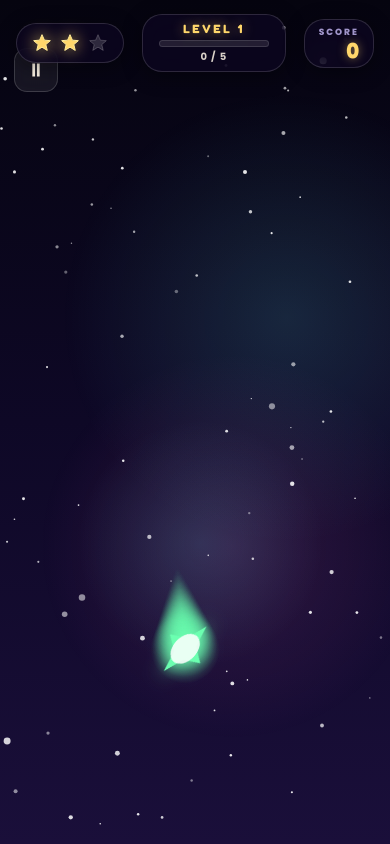
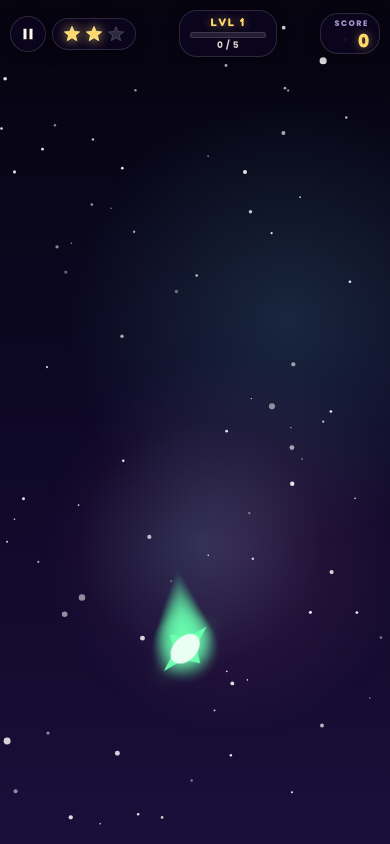
Before and after one commit to shravanbhandari524-lang/shootingstargame, a React (Vite) app: page / in a window 390 px wide. Built offline with nearby package versions, Linux system fonts and the light colour scheme.

Commit message:
fix(ui): eliminate in-game HUD overlap and align pause control for mobile screens

```diff
--- a/src/App.css
+++ b/src/App.css
@@ -2,77 +2,100 @@
    SHOOTING STAR BURST - ANDROID UI / UX ENGINE
    ========================================== */
 
-/* --- HUD Header Bar --- */
+/* --- HUD Header Bar (In-Game Top Bar) --- */
 .hud {
   position: absolute;
   top: 0;
   left: 0;
   right: 0;
-  z-index: 20;
+  z-index: 25;
   display: flex;
   justify-content: space-between;
   align-items: center;
-  padding-top: max(14px, env(safe-area-inset-top));
-  padding-bottom: 8px;
-  padding-left: max(16px, env(safe-area-inset-left));
-  padding-right: max(16px, env(safe-area-inset-right));
+  gap: 6px;
+  padding-top: max(10px, env(safe-area-inset-top));
+  padding-bottom: 6px;
+  padding-left: max(10px, env(safe-area-inset-left));
+  padding-right: max(10px, env(safe-area-inset-right));
   pointer-events: none;
+}
+
+.hud-left {
+  display: flex;
+  align-items: center;
+  gap: 6px;
+  flex-shrink: 0;
 }
 
 /* Glass Pill Containers for HUD */
 .hud-pill {
   display: flex;
   align-items: center;
-  background: rgba(12, 6, 32, 0.75);
+  background: rgba(12, 6, 32, 0.78);
   backdrop-filter: blur(14px);
   -webkit-backdrop-filter: blur(14px);
   border: 1px solid rgba(255, 255, 255, 0.14);
-  box-shadow: 0 4px 20px rgba(0, 0, 0, 0.4);
+  box-shadow: 0 4px 16px rgba(0, 0, 0, 0.4);
   pointer-events: auto;
+  border-radius: 20px;
+}
+
+.pause-btn-pill {
+  width: 36px;
+  height: 36px;
+  justify-content: center;
+  color: var(--cream);
+  cursor: pointer;
+  border-radius: 50%;
+  padding: 0;
+  transition: transform 0.12s ease, background 0.2s ease, border-color 0.2s ease;
+}
+.pause-btn-pill:active {
+  transform: scale(0.92);
+  background: rgba(255, 255, 255, 0.15);
+  border-color: var(--gold);
 }
 
 .lives {
-  gap: 6px;
-  padding: 8px 14px;
-  border-radius: 30px;
+  gap: 4px;
+  padding: 6px 10px;
+  border-radius: 20px;
 }
 .life-star {
-  width: 22px;
-  height: 22px;
+  width: 18px;
+  height: 18px;
   display: flex;
   align-items: center;
   justify-content: center;
   transition: transform 0.2s cubic-bezier(0.34, 1.56, 0.64, 1);
 }
 .life-star.active {
-  filter: drop-shadow(0 0 8px rgba(255, 215, 107, 0.85));
-  animation: star-pop 0.3s ease-out;
-}
-@keyframes star-pop {
-  0% { transform: scale(0.6); }
-  50% { transform: scale(1.25); }
-  100% { transform: scale(1); }
+  filter: drop-shadow(0 0 6px rgba(255, 215, 107, 0.85));
 }
 
 .mid-box {
   flex-direction: column;
-  padding: 6px 16px;
-  border-radius: 20px;
+  padding: 4px 10px;
+  border-radius: 18px;
   text-align: center;
+  min-width: 84px;
+  flex-shrink: 1;
 }
 .level-label {
   font-family: "Fredoka", sans-serif;
   font-weight: 700;
   color: var(--gold);
-  font-size: 12px;
-  letter-spacing: 2.5px;
+  font-size: 11px;
+  letter-spacing: 1.5px;
   text-transform: uppercase;
-  text-shadow: 0 0 12px rgba(255, 215, 107, 0.6);
+  text-shadow: 0 0 10px rgba(255, 215, 107, 0.6);
+  white-space: nowrap;
 }
 .progress-wrap {
-  margin-top: 4px;
-  width: 110px;
-  height: 7px;
+  margin-top: 3px;
+  width: 76px;
+  max-width: 100%;
+  height: 6px;
   border-radius: 10px;
   background: rgba(255, 255, 255, 0.1);
   overflow: hidden;
@@ -83,91 +106,65 @@
   height: 100%;
   width: 0%;
   background: linear-gradient(90deg, var(--gold) 0%, #6bffcf 100%);
-  box-shadow: 0 0 10px rgba(107, 255, 207, 0.6);
+  box-shadow: 0 0 8px rgba(107, 255, 207, 0.6);
   border-radius: 10px;
   transition: width 0.25s cubic-bezier(0.4, 0, 0.2, 1);
 }
 .progress-txt {
-  font-size: 10px;
+  font-size: 9px;
   color: var(--cream);
   opacity: 0.85;
   font-weight: 700;
-  margin-top: 2px;
-  letter-spacing: 1px;
+  margin-top: 1px;
+  letter-spacing: 0.5px;
 }
 
 .score-box {
   flex-direction: column;
   align-items: flex-end;
-  padding: 6px 14px;
-  border-radius: 20px;
+  padding: 4px 10px;
+  border-radius: 18px;
+  min-width: 60px;
+  flex-shrink: 0;
 }
 .score-label {
-  font-size: 9px;
-  letter-spacing: 2px;
+  font-size: 8px;
+  letter-spacing: 1.5px;
   color: var(--dim);
   font-weight: 800;
 }
 .score-val {
   font-family: "Fredoka", sans-serif;
-  font-size: 22px;
+  font-size: 19px;
   font-weight: 700;
   color: var(--gold);
   line-height: 1;
   text-shadow: 0 0 10px rgba(255, 215, 107, 0.5);
 }
 
-/* In-game pause button */
-.pause-btn {
-  position: absolute;
-  top: calc(max(14px, env(safe-area-inset-top)) + 34px);
-  left: 14px;
-  z-index: 6;
-  width: 44px;
-  height: 44px;
-  display: grid;
-  place-items: center;
-  color: var(--cream);
-  background: rgba(255, 255, 255, 0.07);
-  border: 1.5px solid rgba(255, 255, 255, 0.16);
-  border-radius: 13px;
-  cursor: pointer;
-  backdrop-filter: blur(6px);
-  -webkit-backdrop-filter: blur(6px);
-  touch-action: manipulation;
-  transition:
-    transform 0.12s ease,
-    background 0.2s ease,
-    border-color 0.2s ease;
-}
-.pause-btn:active {
-  transform: scale(0.92);
-  background: rgba(255, 255, 255, 0.12);
-  border-color: var(--lav);
-}
-
-/* Pause overlay */
+/* In-game Pause Overlay */
 .pause-overlay {
-  background: rgba(5, 4, 15, 0.72);
-  backdrop-filter: blur(10px);
-  -webkit-backdrop-filter: blur(10px);
+  background: rgba(5, 4, 15, 0.75);
+  backdrop-filter: blur(12px);
+  -webkit-backdrop-filter: blur(12px);
+  z-index: 60;
 }
 .pause-title {
-  font-size: clamp(32px, 10vw, 54px);
+  font-size: clamp(32px, 9vw, 48px);
 }
 .pause-count {
   font-family: "Fredoka", sans-serif;
   font-weight: 700;
-  font-size: clamp(48px, 20vw, 96px);
+  font-size: clamp(48px, 18vw, 84px);
   line-height: 1;
   color: var(--gold);
-  text-shadow: 0 0 60px rgba(255, 215, 107, 0.55);
-  animation: count-pop 0.7s cubic-bezier(0.22, 1, 0.36, 1) both;
+  text-shadow: 0 0 50px rgba(255, 215, 107, 0.6);
+  animation: count-pop 0.65s cubic-bezier(0.22, 1, 0.36, 1) both;
 }
 @keyframes count-pop {
   0% {
     opacity: 0;
-    transform: scale(1.7);
+    transform: scale(1.6);
   }
   35% {
     opacity: 1;
@@ -186,7 +183,7 @@
   transform: translate(-50%, -50%) scale(0.4) rotate(-3deg);
   font-family: "Fredoka", sans-serif;
   font-weight: 700;
-  font-size: clamp(32px, 10vw, 54px);
+  font-size: clamp(28px, 9vw, 48px);
   opacity: 0;
   pointer-events: none;
   z-index: 30;
--- a/src/App.jsx
+++ b/src/App.jsx
@@ -223,21 +223,7 @@ function App() {
         onLevelComplete={handleLevelComplete}
         onGameOver={handleGameOver}
       />
-      <Hud visible={screen === "playing"} {...hud} />
-      {screen === "playing" && !paused && (
-        <button
-          className="pause-btn"
-          onClick={handlePause}
-          aria-label="Pause game"
-        >
-          <svg viewBox="0 0 24 24" width="22" height="22" aria-hidden="true">
-            <path
-              fill="currentColor"
-              d="M8 5h3v14H8zM13 5h3v14h-3z"
-            />
-          </svg>
-        </button>
-      )}
+      <Hud visible={screen === "playing"} onPause={handlePause} {...hud} />
       {paused && (
         <PauseOverlay
           onResume={handleResume}
--- a/src/components/Hud.jsx
+++ b/src/components/Hud.jsx
@@ -3,7 +3,7 @@ import { LIVES_MAX } from "../game/config.js";
 function LifeStar({ filled }) {
   return (
     <div className={`life-star ${filled ? "active" : ""}`}>
-      <svg viewBox="0 0 24 24" width="20" height="20">
+      <svg viewBox="0 0 24 24" width="18" height="18">
         <path
           d="M12 2l2.9 6.6 7.1.6-5.4 4.7 1.7 7-6.3-3.9-6.3 3.9 1.7-7L2 9.2l7.1-.6z"
           fill={filled ? "#ffd76b" : "rgba(255,255,255,0.15)"}
@@ -15,17 +15,38 @@ function LifeStar({ filled }) {
   );
 }
 
-export default function Hud({ visible, level, score, lives, levelHits, levelTarget }) {
+export default function Hud({
+  visible,
+  level,
+  score,
+  lives,
+  levelHits,
+  levelTarget,
+  onPause,
+}) {
   return (
     <div className="hud" style={{ display: visible ? "" : "none" }}>
-      <div className="hud-pill lives">
-        {Array.from({ length: LIVES_MAX }, (_, i) => (
-          <LifeStar key={i} filled={i < lives} />
-        ))}
+      <div className="hud-left">
+        {onPause && (
+          <button
+            className="hud-pill pause-btn-pill"
+            onClick={onPause}
+            aria-label="Pause game"
+          >
+            <svg viewBox="0 0 24 24" width="18" height="18" fill="currentColor">
+              <path d="M6 19h4V5H6v14zm8-14v14h4V5h-4z" />
+            </svg>
+          </button>
+        )}
+        <div className="hud-pill lives">
+          {Array.from({ length: LIVES_MAX }, (_, i) => (
+            <LifeStar key={i} filled={i < lives} />
+          ))}
+        </div>
       </div>
 
       <div className="hud-pill mid-box">
-        <div className="level-label">LEVEL {level}</div>
+        <div className="level-label">LVL {level}</div>
         <div className="progress-wrap">
           <div
             className="progress-bar"
--- a/src/components/PauseOverlay.jsx
+++ b/src/components/PauseOverlay.jsx
@@ -19,21 +19,21 @@ export function PauseOverlay({ onResume, onRestart, onHome }) {
   return (
     <div className="overlay pause-overlay">
       {count == null ? (
-        <>
+        <div className="glass-card">
           <h1 className="title pause-title">PAUSED</h1>
           <div className="subtitle">THE STARS WILL WAIT FOR YOU</div>
           <div className="btn-stack">
             <button className="btn" onClick={() => setCount(3)}>
-              RESUME
+              RESUME ⏯️
             </button>
             <button className="btn ghost" onClick={onRestart}>
-              RESTART LEVEL
+              RESTART LEVEL 🔄
             </button>
             <button className="btn ghost" onClick={onHome}>
-              HOME
+              HOME PAGE 🏠
             </button>
           </div>
-        </>
+        </div>
       ) : (
         <div className="pause-count" key={count}>
           {count}
```
